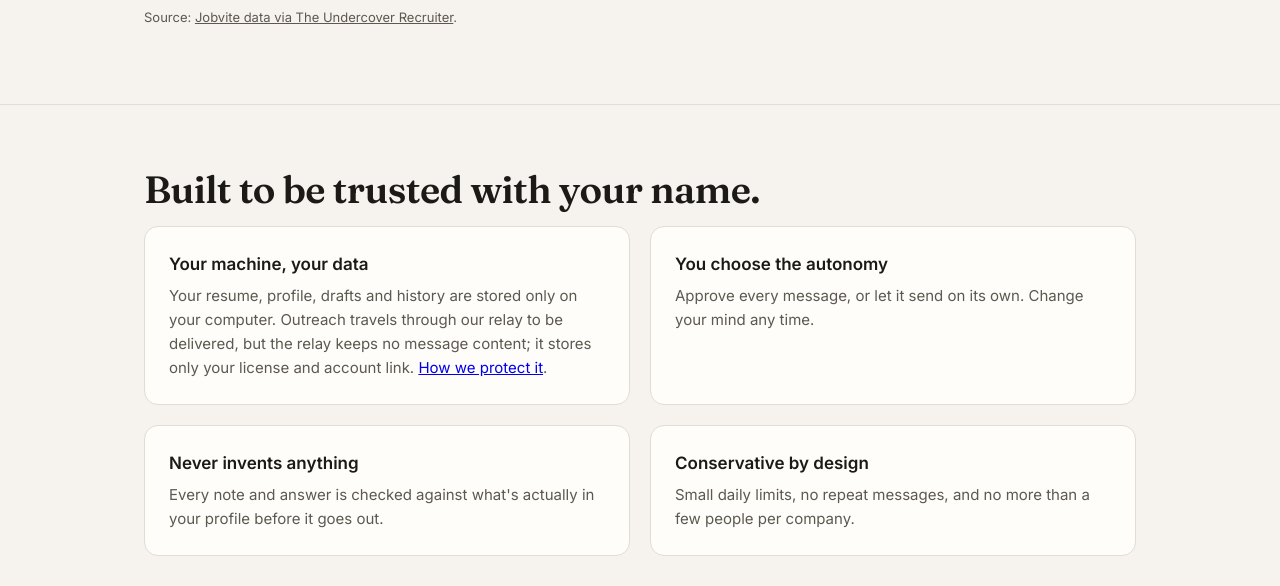
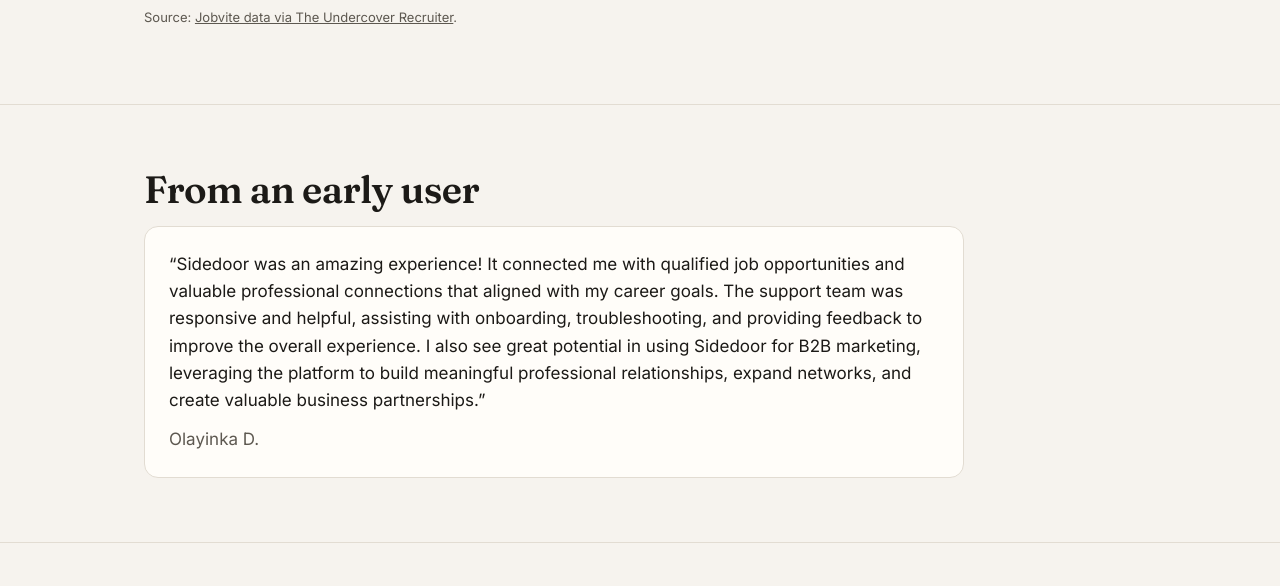
Before and after one commit to yoursidedoor/website, a plain HTML site: page index.html in a window 1280 px wide. Shown: the part 3299-3885 px from the top of the page. Drawn offline with Linux system fonts and the light colour scheme; grey boxes are pictures that could not be loaded.

Commit message:
Add early-user testimonial (Olayinka D.)

```diff
--- a/index.html
+++ b/index.html
@@ -402,6 +402,16 @@
   </div>
 </section>
 
+<section id="voices">
+  <div class="wrap">
+    <h2>From an early user</h2>
+    <figure class="card" style="margin:0;max-width:820px">
+      <blockquote style="margin:0;font-size:17px;line-height:1.6">&ldquo;Sidedoor was an amazing experience! It connected me with qualified job opportunities and valuable professional connections that aligned with my career goals. The support team was responsive and helpful, assisting with onboarding, troubleshooting, and providing feedback to improve the overall experience. I also see great potential in using Sidedoor for B2B marketing, leveraging the platform to build meaningful professional relationships, expand networks, and create valuable business partnerships.&rdquo;</blockquote>
+      <figcaption style="margin-top:12px;color:var(--muted)">Olayinka D.</figcaption>
+    </figure>
+  </div>
+</section>
+
 <section>
   <div class="wrap">
     <h2>Built to be trusted with your name.</h2>
```
